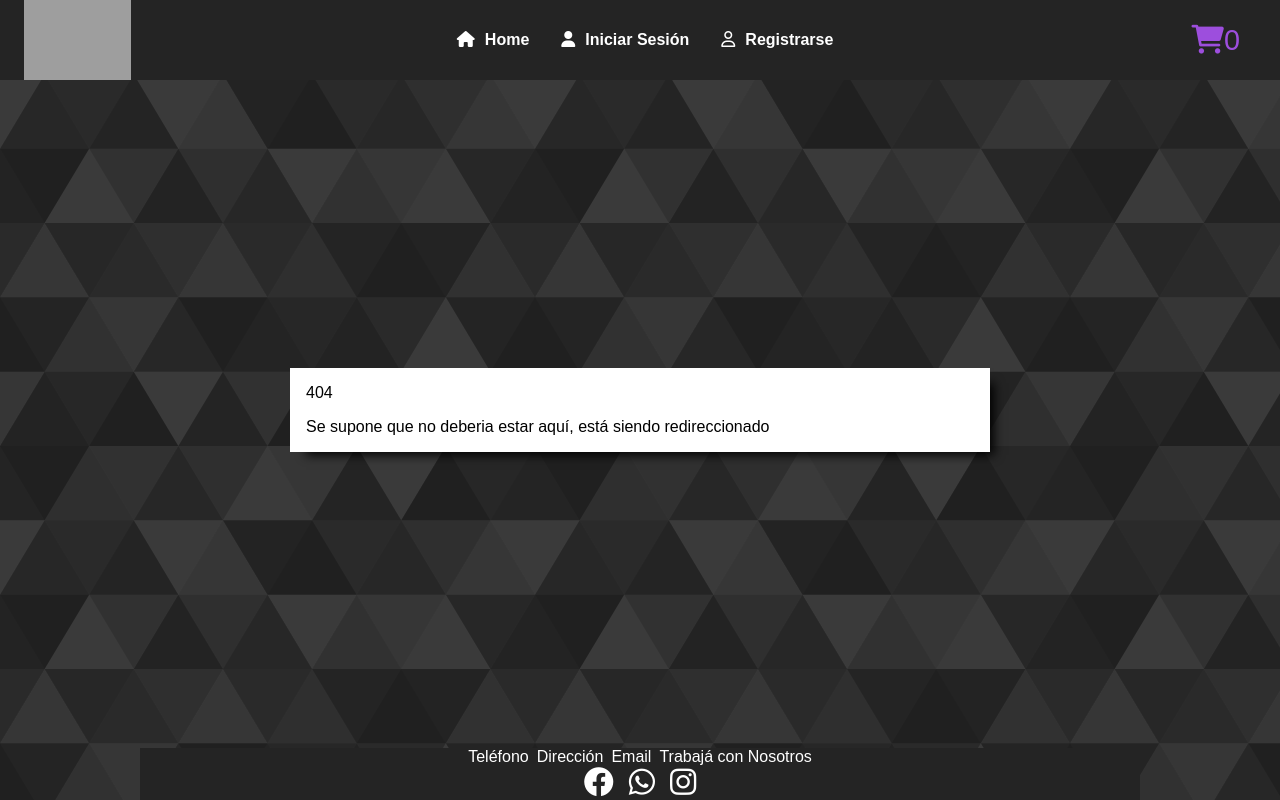
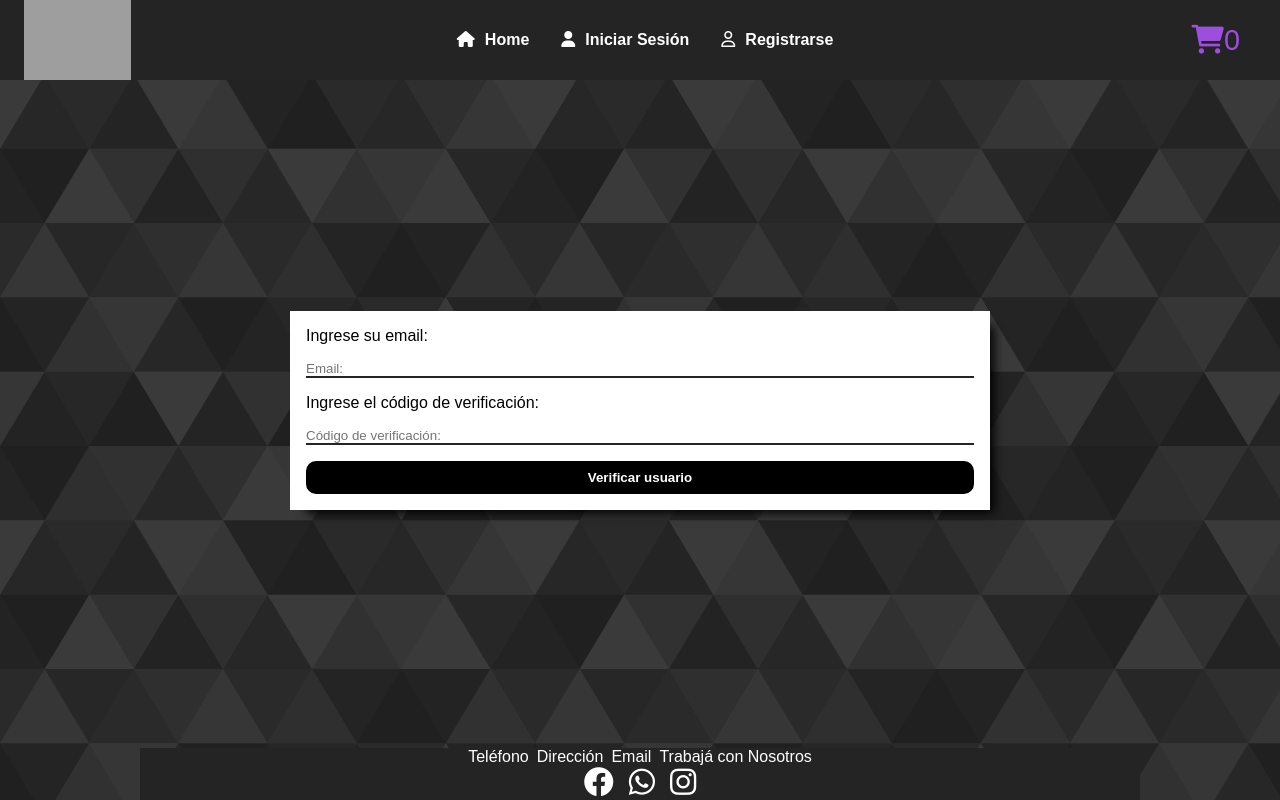
Before and after one commit to LucasS2k/NextCLTHNG, a React (Create React App) app: page /profile in a window 1280 px wide. Before the commit this address had no page. Built offline with nearby package versions, Linux system fonts and the light colour scheme; grey boxes are pictures that could not be loaded.

Commit message:
get orders

```diff
--- a/src/components/Header.js
+++ b/src/components/Header.js
@@ -51,15 +51,26 @@ const Header = () => {
             </NavLinkStyled>
           </li>
           <li>
+            {user.user ? (
+              <NavLinkStyled to="/profile">
+                <i className="fa-solid fa-user"></i>Perfil
+              </NavLinkStyled>
+            ) : (
               <NavLinkStyled to="/login">
                 <i className="fa-solid fa-user"></i>Iniciar Sesión
               </NavLinkStyled>
+            )}
           </li>
           <li>
+            {user.user ? (
+              <NavLinkStyled to="/" onClick={handleClearUser}>
+                <i className="fa-regular fa-user"></i>Cerrar sesión
+              </NavLinkStyled>
+            ) : (
               <NavLinkStyled to="/register">
-              {" "}
                 <i className="fa-regular fa-user"></i>Registrarse
               </NavLinkStyled>
+            )}
           </li>
         </ul>
       </nav>
--- /dev/null
+++ b/src/components/Orders.js
@@ -0,0 +1,19 @@
+import { useSelector } from "react-redux";
+import { selectUser } from "../redux/user/userSlice";
+import axios from "axios";
+const Orders = () => {
+  const user = useSelector(selectUser);
+  axios
+    .get(`https://next-api-taupe.vercel.app/orders/all`, {
+      headers: {
+        "x-token": user.user.token,
+      },
+    })
+    .then((response) => {
+      console.log(response.data);
+    })
+    .catch((error) => {
+      console.error(error);
+    });
+};
+export default Orders;
--- a/src/components/Profile.js
+++ b/src/components/Profile.js
@@ -1,2 +1,13 @@
-const Profile = () => {};
+import { useSelector } from "react-redux";
+import Validate from "./Validate";
+import { selectUser } from "../redux/user/userSlice";
+import Orders from "./Orders";
+const Profile = () => {
+  const user = useSelector(selectUser);
+  return (
+    <div>
+      {user.user && user.user.usuario.verified ? <Orders /> : <Validate />}
+    </div>
+  );
+};
 export default Profile;
--- /dev/null
+++ b/src/components/Validate.js
@@ -0,0 +1,54 @@
+import { selectUser } from "../redux/user/userSlice";
+import { useState } from "react";
+import { FormStyled } from "../styles/FormStyles";
+import { useSelector } from "react-redux";
+import axios from "axios";
+import { useDispatch } from "react-redux";
+import { InputStyled } from "../styles/FormStyles";
+import { LoginStyled } from "../styles/LoginStyles";
+const Validate = () => {
+  const user = useSelector(selectUser);
+  const [email, setEmail] = useState("");
+  const [code, setCode] = useState("");
+  const dispatch = useDispatch();
+  const handleSubmit = async (e) => {
+    e.preventDefault();
+    try {
+      const response = await axios.patch(
+        "https://next-api-taupe.vercel.app/auth/verify",
+        {
+          email: email,
+          code: code,
+        }
+      );
+    } catch (error) {
+      console.log(error);
+    }
+  };
+  return (
+    <LoginStyled>
+      <FormStyled onSubmit={handleSubmit}>
+        <label htmlFor="email">Ingrese su email:</label>
+        <InputStyled
+          type="text"
+          name="email"
+          placeholder="Email:"
+          value={email}
+          onChange={(e) => setEmail(e.target.value)}
+        />
+        <label htmlFor="code">Ingrese el código de verificación:</label>
+        <InputStyled
+          type="text"
+          name="code"
+          placeholder="Código de verificación:"
+          value={code}
+          onChange={(e) => setCode(e.target.value)}
+        />
+        <button type="submit" className="submitbutton" onClick={handleSubmit}>
+          Verificar usuario
+        </button>
+      </FormStyled>
+    </LoginStyled>
+  );
+};
+export default Validate;
--- a/src/routes/Routes.js
+++ b/src/routes/Routes.js
@@ -10,6 +10,7 @@ import PagePreset from "../components/PagePreset";
 import Login from "../components/Login";
 import Register from "../components/Register";
 import NotFound from "../components/NotFound";
+import Profile from "../components/Profile";
 const Routes = () => {
   return (
     <BrowserRouter>
@@ -19,6 +20,7 @@ const Routes = () => {
           <Route path="home" element={<Navigate to="/" replace />} />
           <Route path="/login" element={<Login />} />
           <Route path="/register" element={<Register />} />
+          <Route path="/profile" element={<Profile />} />
           <Route
             path="*"
             element={
```
Lines whose indentation alone changed are shown as unchanged.
